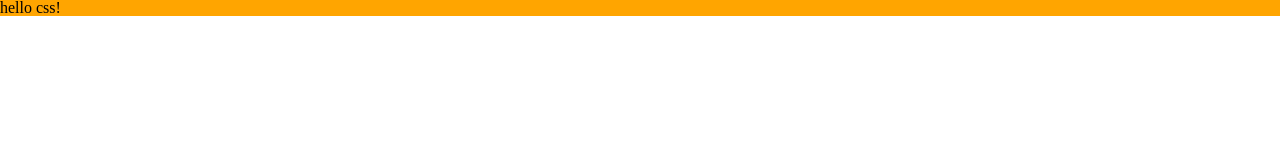
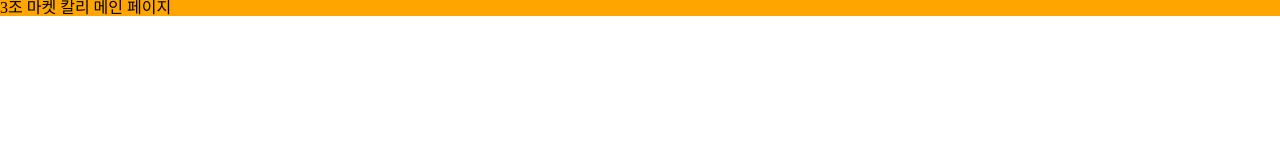
Before and after one commit to FRONTENDBOOTCAMP-12th/TailWind, a website built with Vite: page index.html in a window 1280 px wide. Built offline with nearby package versions, Linux system fonts and the light colour scheme.

```diff
--- a/index.html
+++ b/index.html
@@ -10,10 +10,6 @@
     <script type="module" src="/main.js"></script>
   </head>
   <body>
-    <div id="app">
-      hello css!
-    </div>
-
-
+    <div id="app">3조 마켓 칼리 메인 페이지</div>
   </body>
 </html>
```
